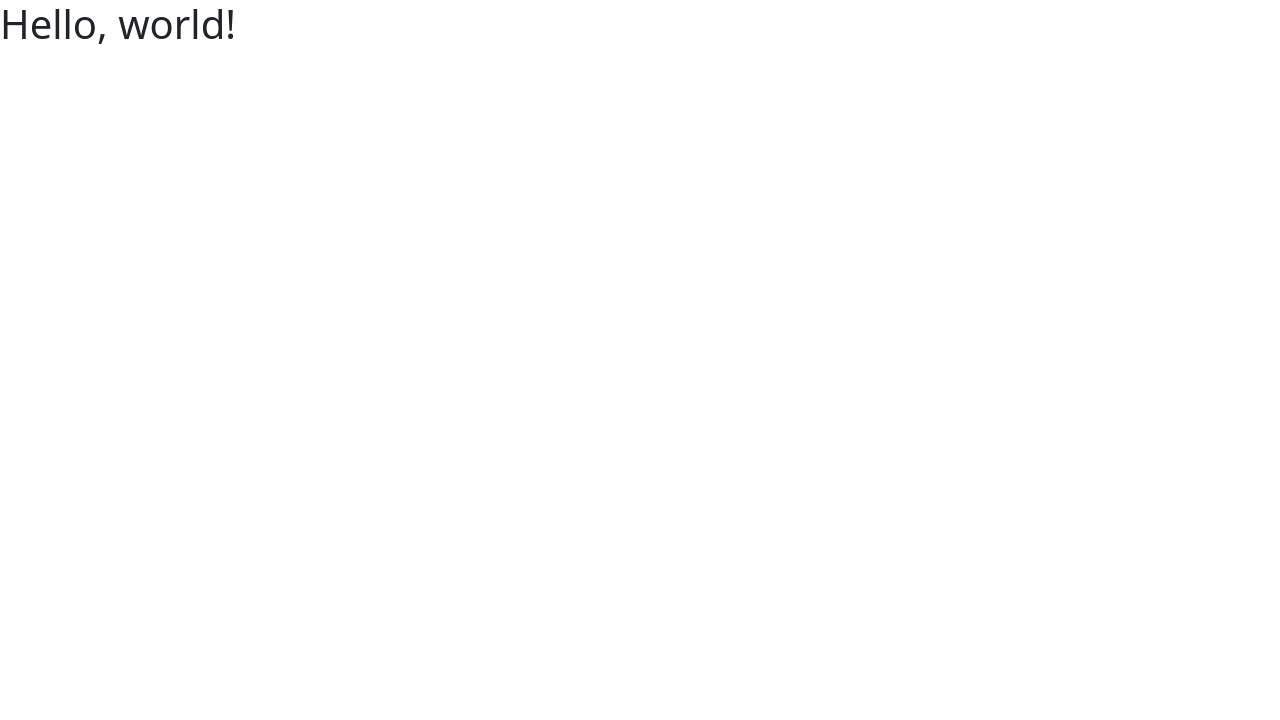
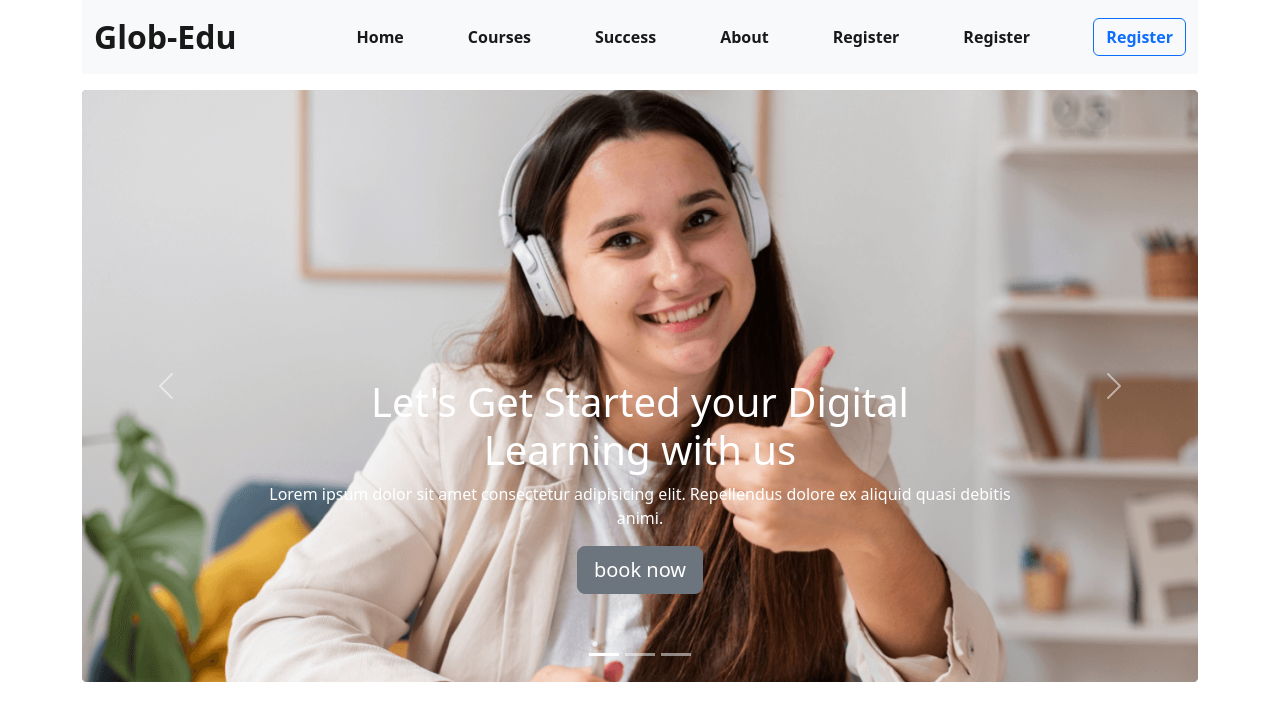
Before and after one commit to omarfarukee/Glob-education, a plain HTML site: page index.html in a window 1280 px wide. Drawn offline with nearby package versions, Linux system fonts and the light colour scheme.

Commit message:
nav-ber full commit

```diff
--- a/index.html
+++ b/index.html
@@ -3,11 +3,89 @@
   <head>
     <meta charset="utf-8">
     <meta name="viewport" content="width=device-width, initial-scale=1">
-    <title>Bootstrap demo</title>
+    <title>Global-Education-center</title>
     <link href="https://cdn.jsdelivr.net/npm/bootstrap@5.2.0/dist/css/bootstrap.min.css" rel="stylesheet" integrity="sha384-gH2yIJqKdNHPEq0n4Mqa/HGKIhSkIHeL5AyhkYV8i59U5AR6csBvApHHNl/vI1Bx" crossorigin="anonymous">
   </head>
   <body>
-    <h1>Hello, world!</h1>
+    <!----------------- nav-ber ------------------->
+        <header>
+            <section class="container mb-3">
+                <nav class="navbar navbar-expand-lg bg-light">
+                    <div class="container-fluid">
+                      <a class="navbar-brand fw-bolder fs-2" href="#">Glob-Edu</a>
+                      <button class="navbar-toggler" type="button" data-bs-toggle="collapse" data-bs-target="#navbarScroll" aria-controls="navbarScroll" aria-expanded="false" aria-label="Toggle navigation">
+                        <span class="navbar-toggler-icon"></span>
+                      </button>
+                      <div class="collapse navbar-collapse  ps-5" id="navbarScroll">
+                        <ul class="navbar-nav me-auto my-2 my-lg-0 navbar-nav-scroll " style="--bs-scroll-height: 100px;">
+                          <li class="nav-item ms-5 fw-bold">
+                            <a class="nav-link active" aria-current="page" href="#">Home</a>
+                          </li>
+                          <li class="nav-item ms-5 fw-bold">
+                            <a class="nav-link active" href="#">Courses</a>
+                          </li>
+
+                          <li class="nav-item ms-5 fw-bold">
+                            <a class="nav-link active" href="">Success</a>
+                          </li>
+                          <li class="nav-item ms-5 fw-bold">
+                            <a class="nav-link active" href="#">About</a>
+                          </li>
+                          <li class="nav-item ms-5 fw-bolder">
+                            <a class="nav-link active" href="#">Register</a>
+                          </li>
+                          <li class="nav-item ms-5 fw-bold">
+                            <a class="nav-link active"href="#">Register</a>
+                          </li>
+                        </ul>
+                       <button class="btn btn-outline-primary fw-bold">Register</button>
+                      </div>
+                    </div>
+                  </nav>
+            </section>
+     <!------------------- nav-ber end --------------->
+
+     <!-------------------------- slides section start------------------------------------------>
+     <section class="container">
+        <div id="carouselExampleCaptions" class="carousel slide mb-5" data-bs-ride="false">
+            <div class="carousel-indicators">
+              <button type="button" data-bs-target="#carouselExampleCaptions" data-bs-slide-to="0" class="active" aria-current="true" aria-label="Slide 1"></button>
+              <button type="button" data-bs-target="#carouselExampleCaptions" data-bs-slide-to="1" aria-label="Slide 2"></button>
+              <button type="button" data-bs-target="#carouselExampleCaptions" data-bs-slide-to="2" aria-label="Slide 3"></button>
+            </div>
+            <div class="carousel-inner">
+              <div class="carousel-item active">
+                <img src="images/cover/cover-1.png" class="d-block w-100" alt="...">
+                <div class="carousel-caption d-none d-md-block mb-5 text-fluid">
+                  <h1>Let's Get Started your Digital<br>Learning with us</h1>
+                  <p>Lorem ipsum dolor sit amet consectetur adipisicing elit. Repellendus dolore ex aliquid quasi debitis animi.</p>
+                  <button class="btn btn-secondary btn-lg">book now</a></button>
+                </div>
+              </div>
+              <div class="carousel-item">
+                <img src="images/cover/cover-3.jpg" class="d-block w-100" alt="...">
+                <div class="carousel-caption d-none d-md-block mb-5">
+                  <h1>Perfect venue for your biya , birthday, musolmani and others</h1>
+                  <p>Lorem ipsum dolor sit amet consectetur, adipisicing elit. Ipsum qui iure illo rerum soluta. Error.</p>
+                  <button class="btn btn-primary btn-lg">book now</a></button>
+                </div>
+              </div>
+
+            <button class="carousel-control-prev" type="button" data-bs-target="#carouselExampleCaptions" data-bs-slide="prev">
+              <span class="carousel-control-prev-icon" aria-hidden="true"></span>
+              <span class="visually-hidden">Previous</span>
+            </button>
+            <button class="carousel-control-next" type="button" data-bs-target="#carouselExampleCaptions" data-bs-slide="next">
+              <span class="carousel-control-next-icon" aria-hidden="true"></span>
+              <span class="visually-hidden">Next</span>
+            </button>
+          </div>
+    </section>
+<!-------------------------- slides section end------------------------------------------>
+
+        </header>
+
+
     <script src="https://cdn.jsdelivr.net/npm/bootstrap@5.2.0/dist/js/bootstrap.bundle.min.js" integrity="sha384-A3rJD856KowSb7dwlZdYEkO39Gagi7vIsF0jrRAoQmDKKtQBHUuLZ9AsSv4jD4Xa" crossorigin="anonymous"></script>
   </body>
 </html>
```
